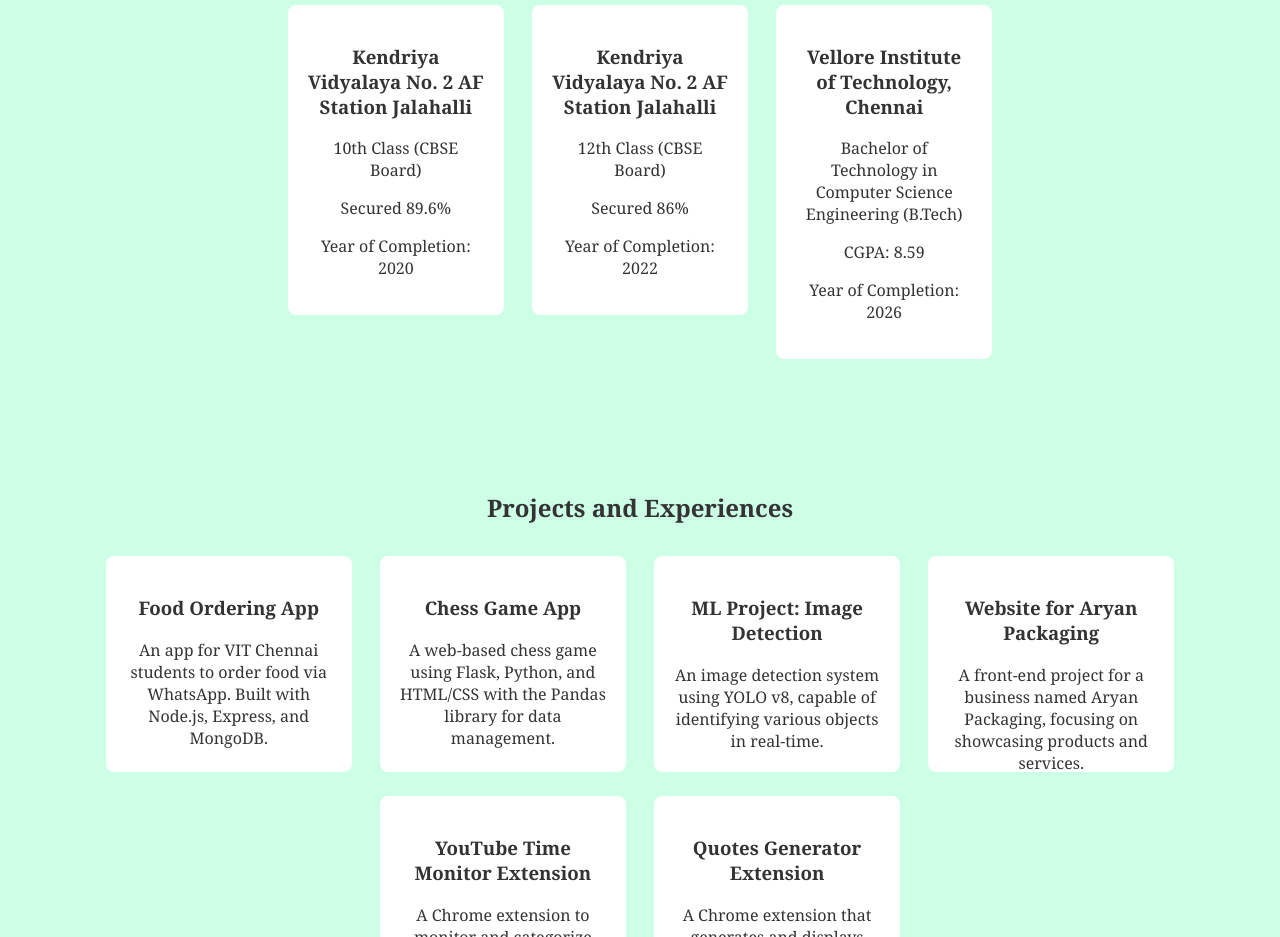
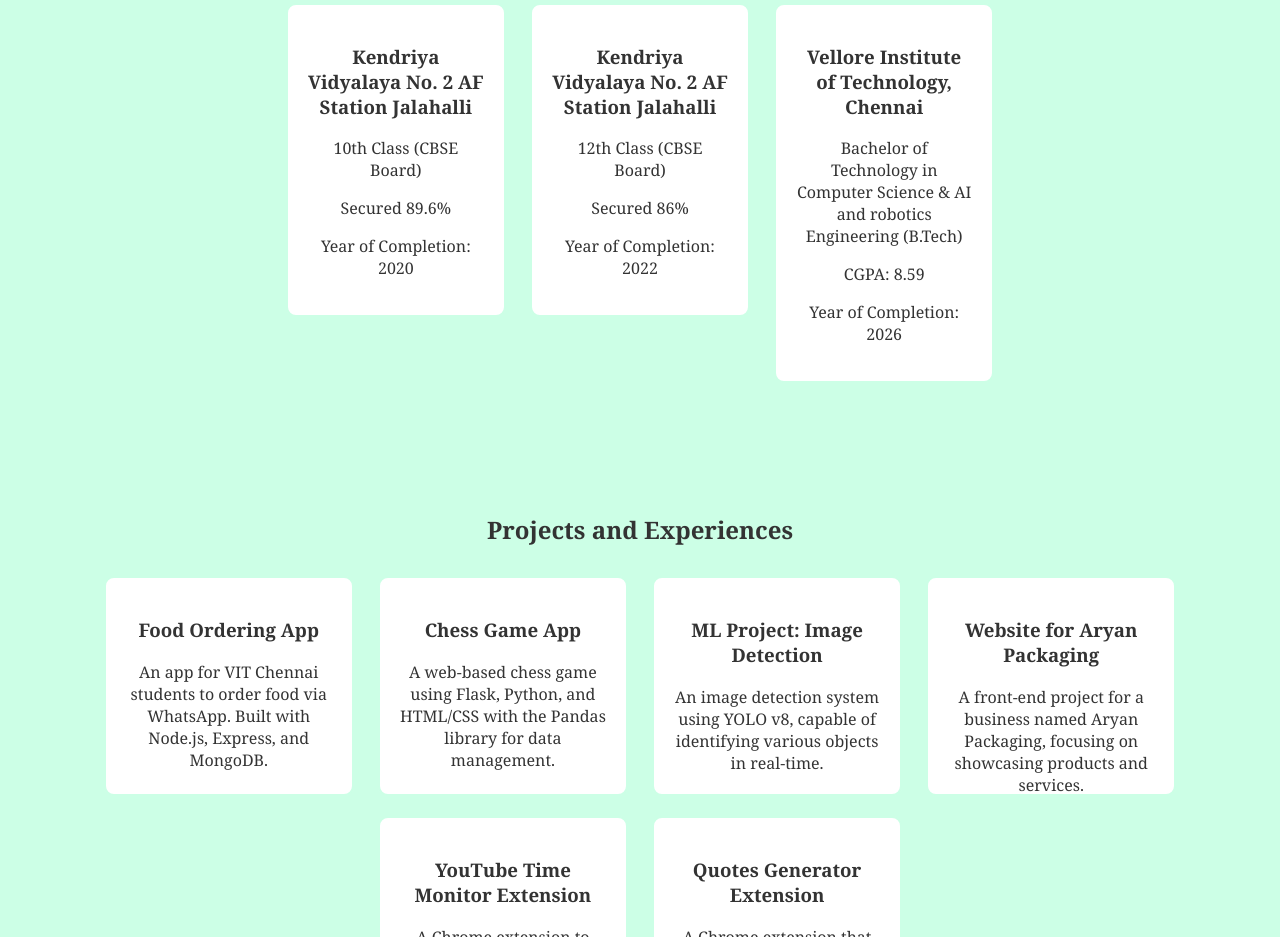
Before and after one commit to aryanbrs/Portfolio-Aryan, a plain HTML site: page index.html in a window 1280 px wide. Shown: the part 1059-1996 px from the top of the page. Drawn offline with Linux system fonts and the light colour scheme.

Commit message:
Update index.html

```diff
--- a/index.html
+++ b/index.html
@@ -309,7 +309,7 @@
       </div>
       <div class="education-card">
         <h3>Vellore Institute of Technology, Chennai</h3>
-        <p>Bachelor of Technology in Computer Science Engineering (B.Tech)</p>
+        <p>Bachelor of Technology in Computer Science & AI and robotics Engineering (B.Tech)</p>
         <p>CGPA: 8.59</p>
         <p>Year of Completion: 2026</p>
       </div>
```
